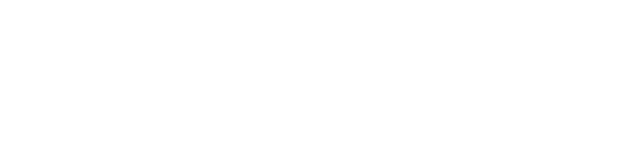
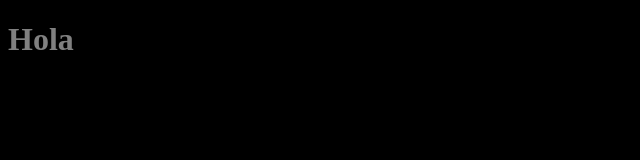
Before and after one commit to BrandonDAst/JSFundamentos, a plain HTML site: page clase1.html in a window 1280 px wide. Shown: the whole page, without its empty margins (0-640 px from the left). Drawn offline with Linux system fonts and the light colour scheme.

Commit message:
Black background

```diff
--- a/clase1.html
+++ b/clase1.html
@@ -1,5 +1,5 @@
 <!DOCTYPE html>
-<html lang="en">
+<html lang="en" style="width: 100%; height: 100%; background-color: black;">
 
 <head>
     <meta charset="UTF-8">
@@ -7,8 +7,10 @@
     <title>JS Fundamentos</title>
 </head>
 
-<body>
-    <script src="comparaciones.js"></script>
+<body style="color: grey; width: 100%; height: 100%;">
+    <script src="objeto.js">
+    </script>
+    <h1>Hola</h1>
 </body>
 
 </html>
```
